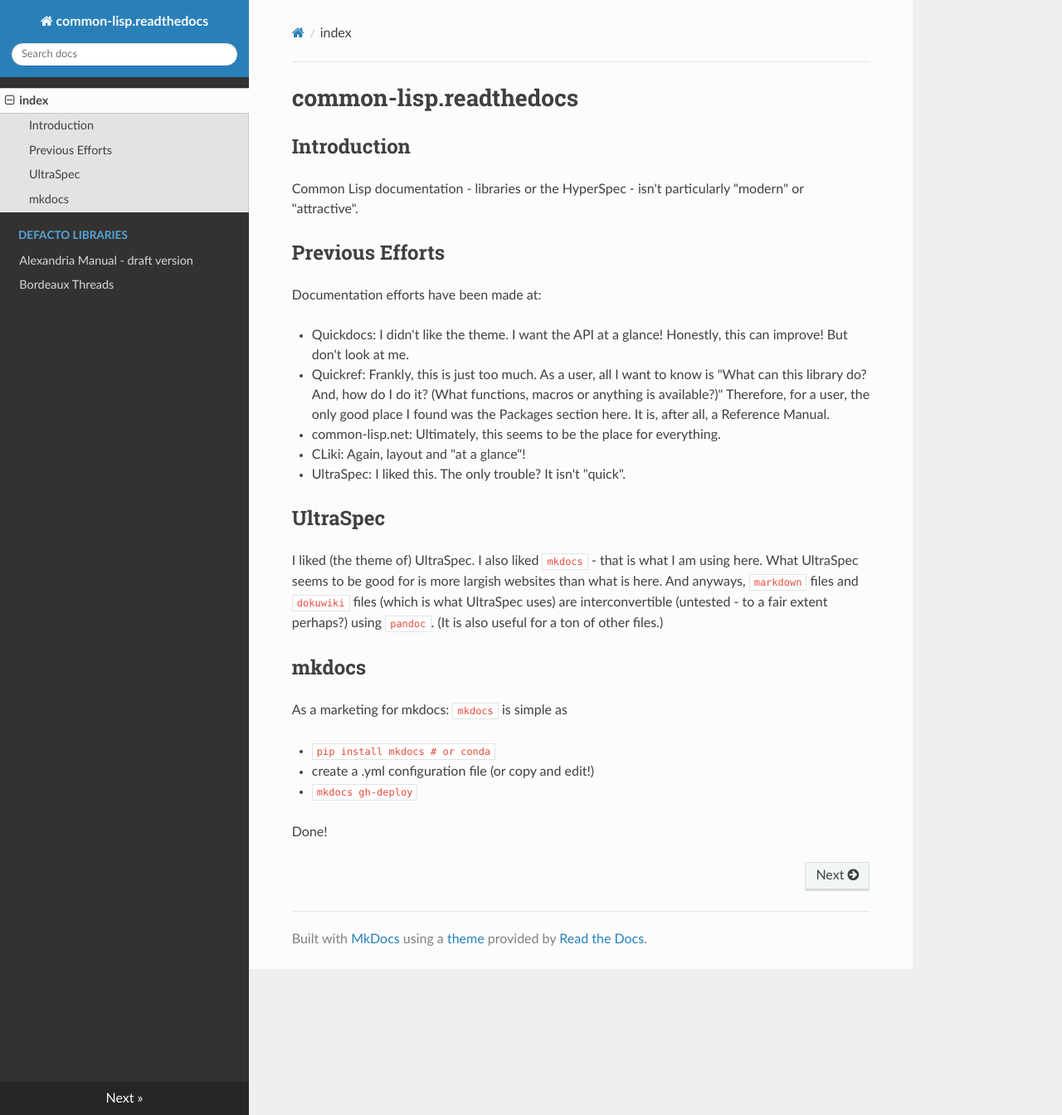
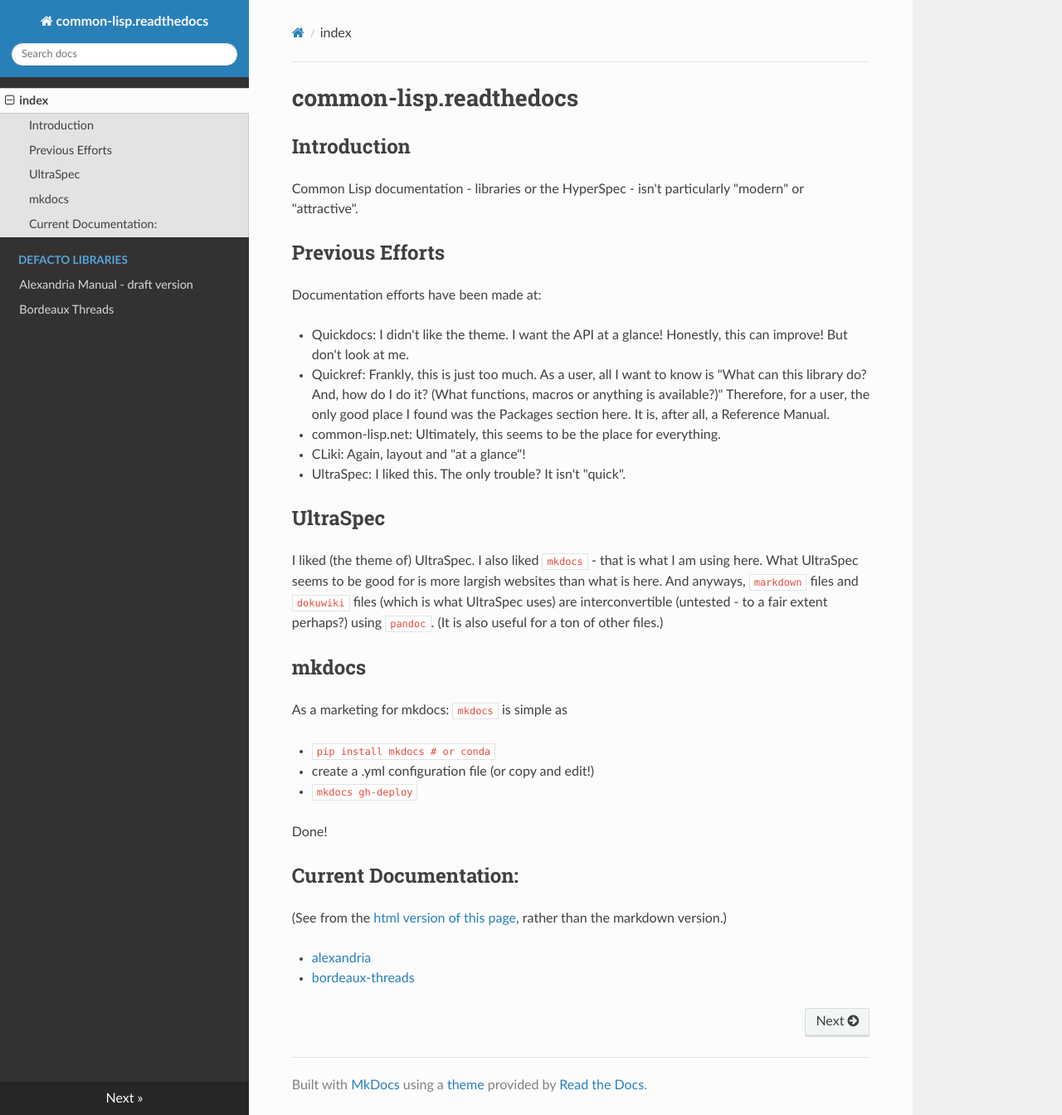
Before and after one commit to cl-library-docs/common-lisp-libraries, an MkDocs documentation site: the page built from docs/index.md, in a window 1280 px wide and 1344 px high. Shown: the whole window at 83% size. Built offline with MkDocs 1.6.1, drawn with Linux system fonts in a browser that asks for light colours; nearby versions of some CDN libraries.

Commit message:
added library list to mkdocs + first line edit on alexandria.md

```diff
--- a/docs/index.md
+++ b/docs/index.md
@@ -31,3 +31,10 @@
 - `mkdocs gh-deploy`
 
 Done!
+
+## Current Documentation:
+
+(See from the [html version of this page](https://digikar99.github.io/common-lisp.readthedocs/), rather than the markdown version.)
+
+- [alexandria](./alexandria/)
+- [bordeaux-threads](./bordeaux-threads/)
```
Also changed, not shown: docs/alexandria.md (+3 -1 lines).
